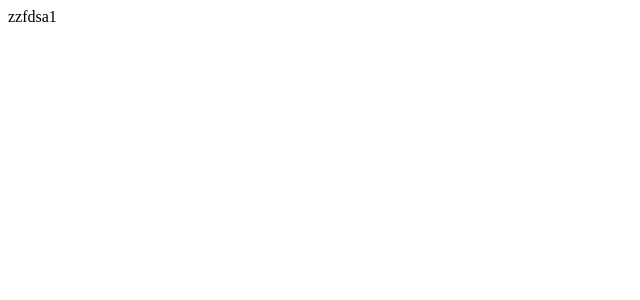
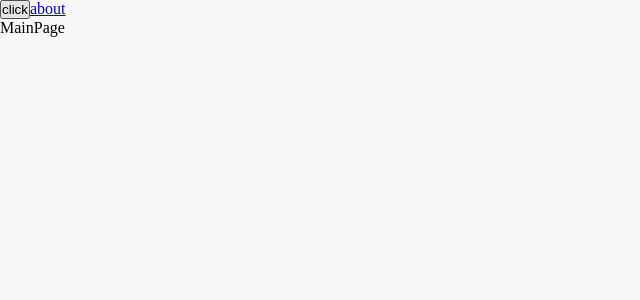
Before and after one commit to NikitaFedotkin/Project, a React app: page / in a window 1280 px wide. Shown: the top 300 px of the page, without its empty margins (0-640 px from the left). Built offline with nearby package versions, Linux system fonts and the light colour scheme.

Commit message:
Theme provider / custom ThemeHook added + placeholder

```diff
--- /dev/null
+++ b/src/App/App.tsx
@@ -0,0 +1,34 @@
+import React, {Suspense, useContext} from 'react';
+import {Link, Route, Routes} from "react-router-dom";
+import {AboutPageAsync} from "../pages/AboutPage/AboutPage.async";
+import {MainPageAsync} from "../pages/MainPage/MainPage.async";
+import {Theme, ThemeContext} from "../theme/ThemeContext";
+import {useTheme} from "../theme/useTheme";
+
+const App = () => {
+    const {theme,toggleTheme} = useTheme();
+    return (
+        <div className={`app ${theme}`}>
+            <button onClick={()=>{
+                toggleTheme()
+            }}>
+                click
+            </button>
+            <Link to="/about">about</Link>
+            <Suspense fallback={<div>Loading...</div>}>
+                <Routes>
+
+                        <Route path="/about" element={<AboutPageAsync/>}>
+
+                        </Route>
+                        <Route path="/" element={<MainPageAsync/>}>
+
+                        </Route>
+
+                </Routes>
+            </Suspense>
+        </div>
+    );
+};
+
+export default App;
--- a/src/index.tsx
+++ b/src/index.tsx
@@ -1,7 +1,17 @@
 import {render} from "react-dom";
 import classes from "./Test.Module.scss"
-import "./styles.scss"
+import "./styles/index.scss"
+import App from "./App/App";
+import {BrowserRouter} from "react-router-dom";
+import ThemeProvider from "./theme/ThemeProvider";
 render(
-    <div className={classes.green}>zzfdsa1</div>,
+    <>
+        <ThemeProvider>
+            <BrowserRouter>
+                <App/>
+            </BrowserRouter>
+        </ThemeProvider>
+    </>
+    ,
     document.getElementById("root")
 )
--- /dev/null
+++ b/src/pages/AboutPage/AboutPage.async.tsx
@@ -0,0 +1,3 @@
+import {lazy} from "react";
+
+export const AboutPageAsync = lazy(() => import('./AboutPage'));
--- /dev/null
+++ b/src/pages/AboutPage/AboutPage.tsx
@@ -0,0 +1,11 @@
+import React from 'react';
+
+const AboutPage = () => {
+    return (
+        <div>
+            AboutPage
+        </div>
+    );
+};
+
+export default AboutPage;
--- /dev/null
+++ b/src/pages/MainPage/MainPage.async.tsx
@@ -0,0 +1,3 @@
+import {lazy} from "react";
+
+export const MainPageAsync =  lazy(() => import('./MainPage'));
--- /dev/null
+++ b/src/pages/MainPage/MainPage.tsx
@@ -0,0 +1,11 @@
+import React from 'react';
+
+const MainPage = () => {
+    return (
+        <div>
+            MainPage
+        </div>
+    );
+};
+
+export default MainPage;
```
Also changed, not shown: 1 other file (tests, documents, lock files or other folders).
